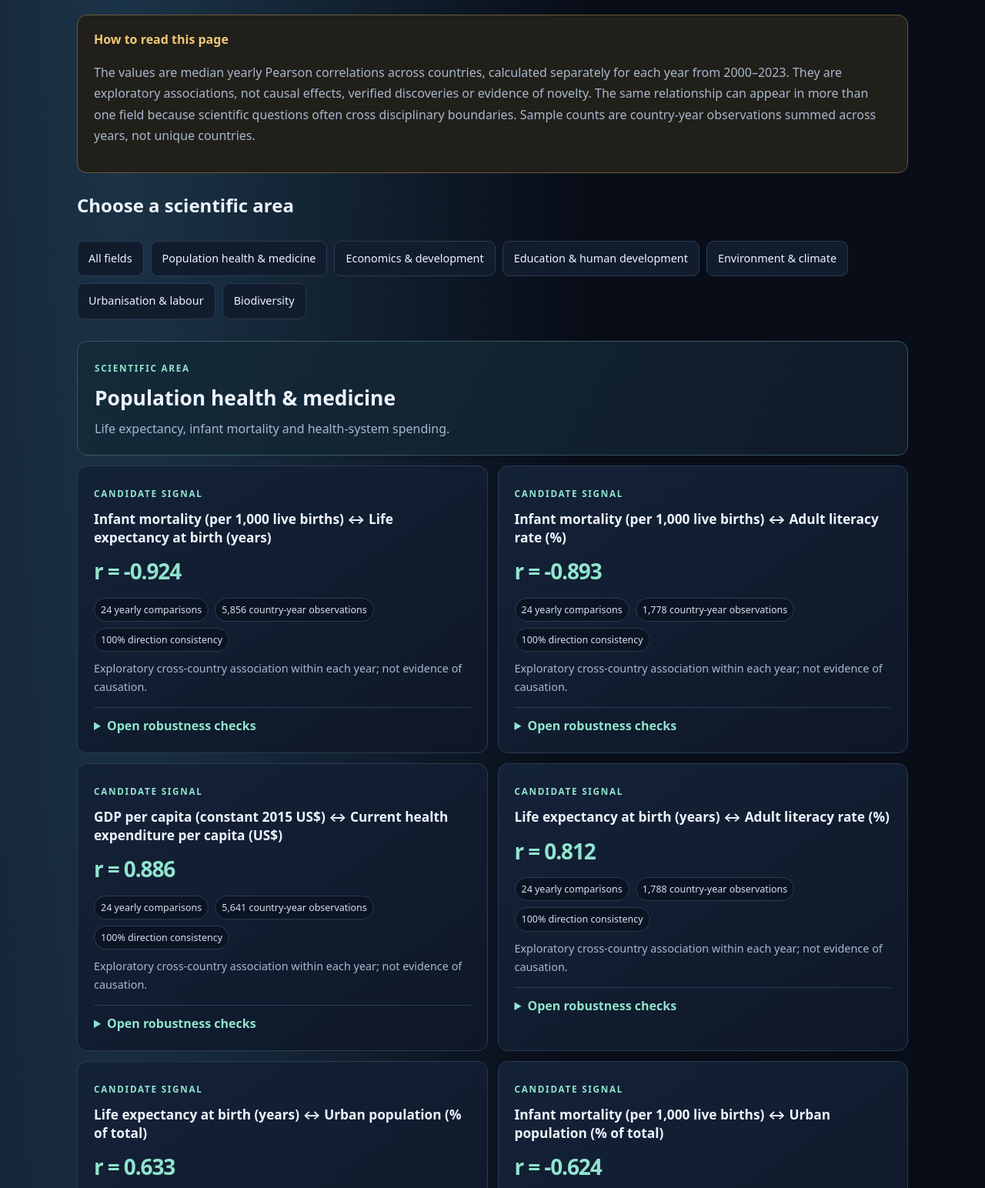
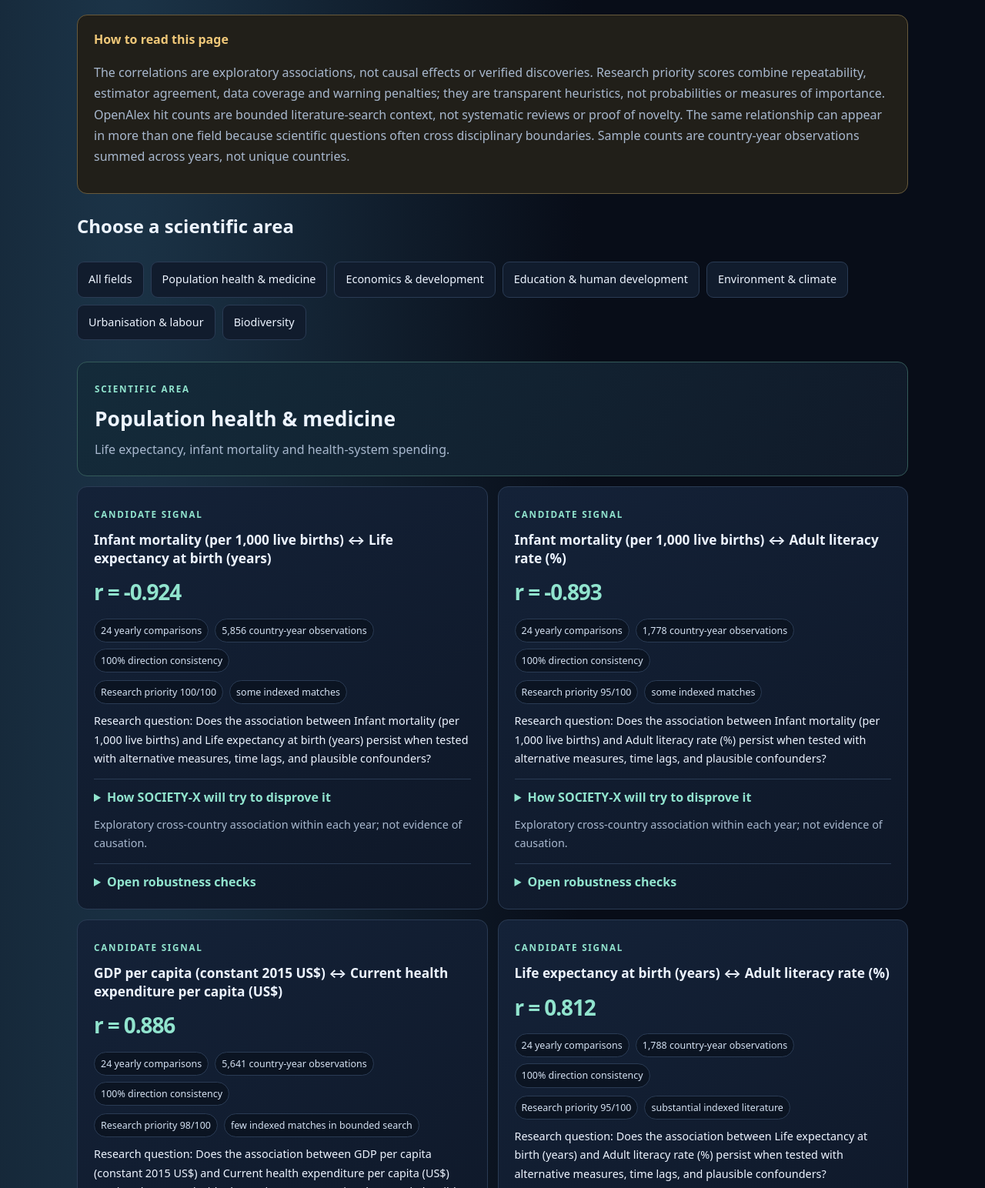
Before and after one commit to Society-X-D/society-x-d.github.io, a plain HTML site: page research.html in a window 1280 px wide. Shown: the part 480-2024 px from the top of the page at 77% size. Drawn offline with Linux system fonts and the light colour scheme.

Commit message:
Show ranked research questions and falsification plans

```diff
--- a/research.html
+++ b/research.html
@@ -4,7 +4,7 @@
 @media(max-width:760px){.summary{grid-template-columns:repeat(2,1fr)}}@media(max-width:560px){.cards{grid-template-columns:1fr}.wrap{width:calc(100% - 30px)}}
 </style></head><body><div class="top"><nav class="wrap nav"><a class="brand" href="./">SOCIETY<span>·</span>X</a><div><a href="./">Home</a>　<a href="./methodology.html">Methodology</a></div></nav></div><main class="wrap"><header class="hero"><div class="eyebrow">Evidence explorer / live research feed</div><h1>Research, by field.</h1><p class="muted">Explore the patterns SOCIETY-X is currently investigating. Each area groups related signals, shows how consistently they appear and exposes the methodological caveats — including when the evidence is weak or incomplete.</p></header>
 <div class="summary" id="summary"><div class="stat"><b>—</b><span>Research cycle</span></div><div class="stat"><b>—</b><span>Datasets retrieved</span></div><div class="stat"><b>—</b><span>Candidate relationships</span></div><div class="stat"><b>—</b><span>Years covered</span></div></div>
-<div class="notice"><strong>How to read this page</strong><p class="muted">The values are median yearly Pearson correlations across countries, calculated separately for each year from 2000–2023. They are exploratory associations, not causal effects, verified discoveries or evidence of novelty. The same relationship can appear in more than one field because scientific questions often cross disciplinary boundaries. Sample counts are country-year observations summed across years, not unique countries.</p></div>
+<div class="notice"><strong>How to read this page</strong><p class="muted">The correlations are exploratory associations, not causal effects or verified discoveries. Research priority scores combine repeatability, estimator agreement, data coverage and warning penalties; they are transparent heuristics, not probabilities or measures of importance. OpenAlex hit counts are bounded literature-search context, not systematic reviews or proof of novelty. The same relationship can appear in more than one field because scientific questions often cross disciplinary boundaries. Sample counts are country-year observations summed across years, not unique countries.</p></div>
 <h2>Choose a scientific area</h2><div class="tabs" id="tabs" role="group" aria-label="Filter research by scientific area"></div>
 <div id="areas"><div class="empty">Loading the latest research results…</div></div>
 <section class="bio" id="area-biodiversity"><small>BIODIVERSITY · SEPARATE DATA STREAM</small><h3>Global biodiversity observation records</h3><p class="muted" id="bio-copy">Loading GBIF record summary…</p><p class="muted">Important: the number of records reflects observation, digitisation and reporting effort. It is not a measure of species abundance, ecosystem health or biodiversity change.</p></section>
@@ -27,6 +27,7 @@ const years=(d.research_scope?.end_year??2023)-(d.research_scope?.start_year??20
 const stats=document.getElementById("summary");stats.replaceChildren();
 [[d.run_id||"—","Latest research cycle"],[d.research_scope?.quantitative_datasets_retrieved??"—","Quantitative datasets retrieved"],[(d.candidate_discoveries||[]).length,"Candidate relationships"],[years,"Years covered"]].forEach(([v,l])=>{const s=el("div","stat");s.append(el("b","",String(v)),el("span","",l));stats.append(s)});
 const checks=new Map((d.adversarial_sensitivity_checks||[]).map(x=>[x.variables.slice().sort().join("|"),x]));
+const opportunities=new Map((d.research_opportunities||[]).map(x=>[x.variables.slice().sort().join("|"),x]));
 root.replaceChildren();
 areas.forEach(area=>{
 const section=el("section","area");section.id="area-"+area.id;
@@ -39,6 +40,15 @@ matches.forEach(x=>{
 const c=el("article","finding");const check=checks.get(x.variables.slice().sort().join("|"));
 c.append(el("small","", "CANDIDATE SIGNAL"),el("h3","",(x.labels||x.variables).join(" ↔ ")),el("div","r","r = "+Number(x.median_yearly_r).toFixed(3)));
 const meta=el("div","meta");meta.append(el("span","pill",(x.years_analysed||"—")+" yearly comparisons"),el("span","pill",Number(x.total_country_year_observations||0).toLocaleString()+" country-year observations"),el("span","pill",Math.round((x.direction_consistency||0)*100)+"% direction consistency"));c.append(meta);
+const opportunity=opportunities.get(x.variables.slice().sort().join("|"));
+if(opportunity){
+const priority=el("div","meta");priority.append(el("span","pill","Research priority "+Math.round((opportunity.priority_score||0)*100)+"/100"),el("span","pill",opportunity.literature_context?.status?.replaceAll("_"," ")||"Literature not assessed"));c.append(priority);
+const q=el("p","","Research question: "+(opportunity.research_question||""));q.style.color="#edf4ff";c.append(q);
+const tests=el("details","");tests.append(el("summary","","How SOCIETY-X will try to disprove it"));const list=el("ul","");(opportunity.falsification_tests||[]).forEach(t=>list.append(el("li","",t)));tests.append(list);
+const lit=opportunity.literature_context||{};tests.append(el("p","", "OpenAlex indexed works in bounded search: "+(lit.indexed_work_count??"not available")+". This is not a systematic review and cannot establish novelty or scientific consensus."));
+(lit.results||[]).slice(0,3).forEach(item=>{const p=el("p","",((item.year||"")+". "+(item.title||"Untitled paper")));tests.append(p)});
+c.append(tests);
+}
 let interpretation=x.interpretation||"Exploratory cross-country association; not evidence of causation.";
 if(x.variables.includes("owid_co2_per_capita"))interpretation="A moderate positive cross-country association between emissions per person and life expectancy. Wealth, energy access, industrial structure and other development factors may explain much of the pattern; this is not evidence that emissions improve health.";
 c.append(el("p","",interpretation));
```
